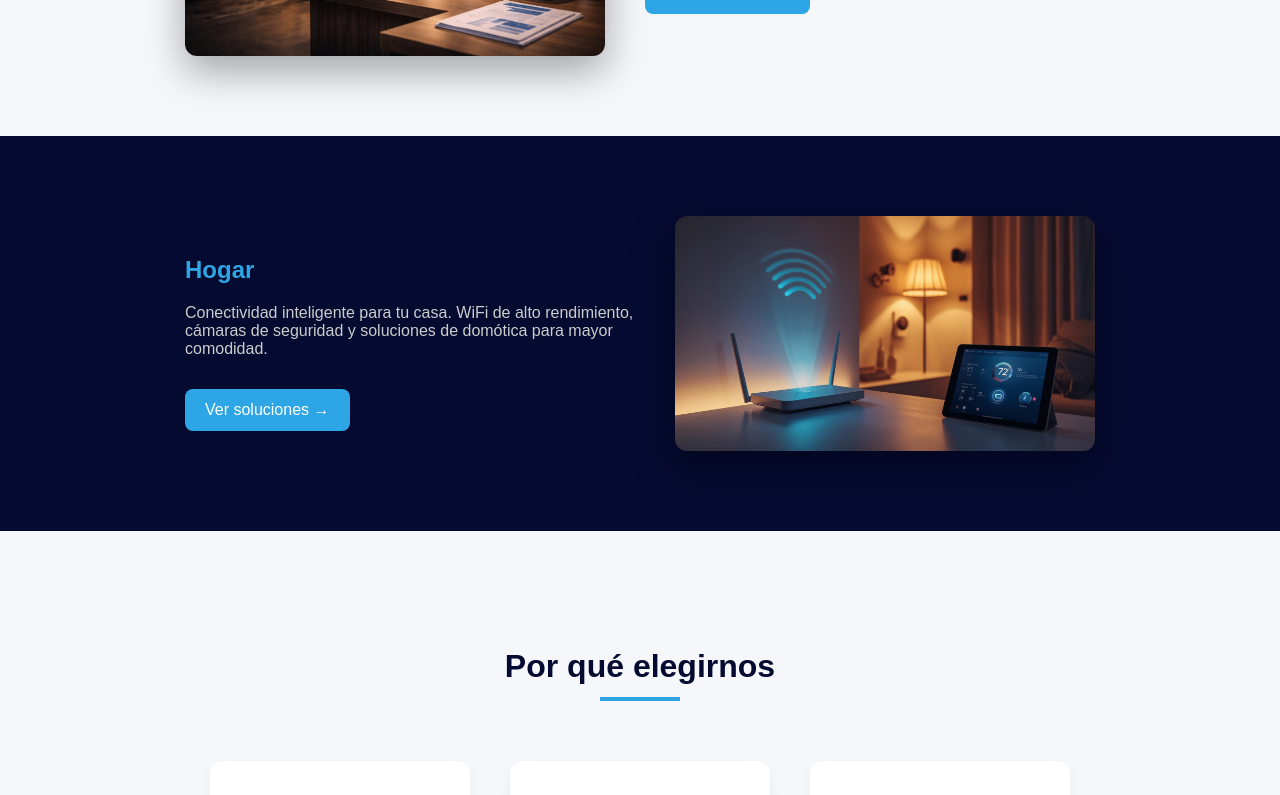
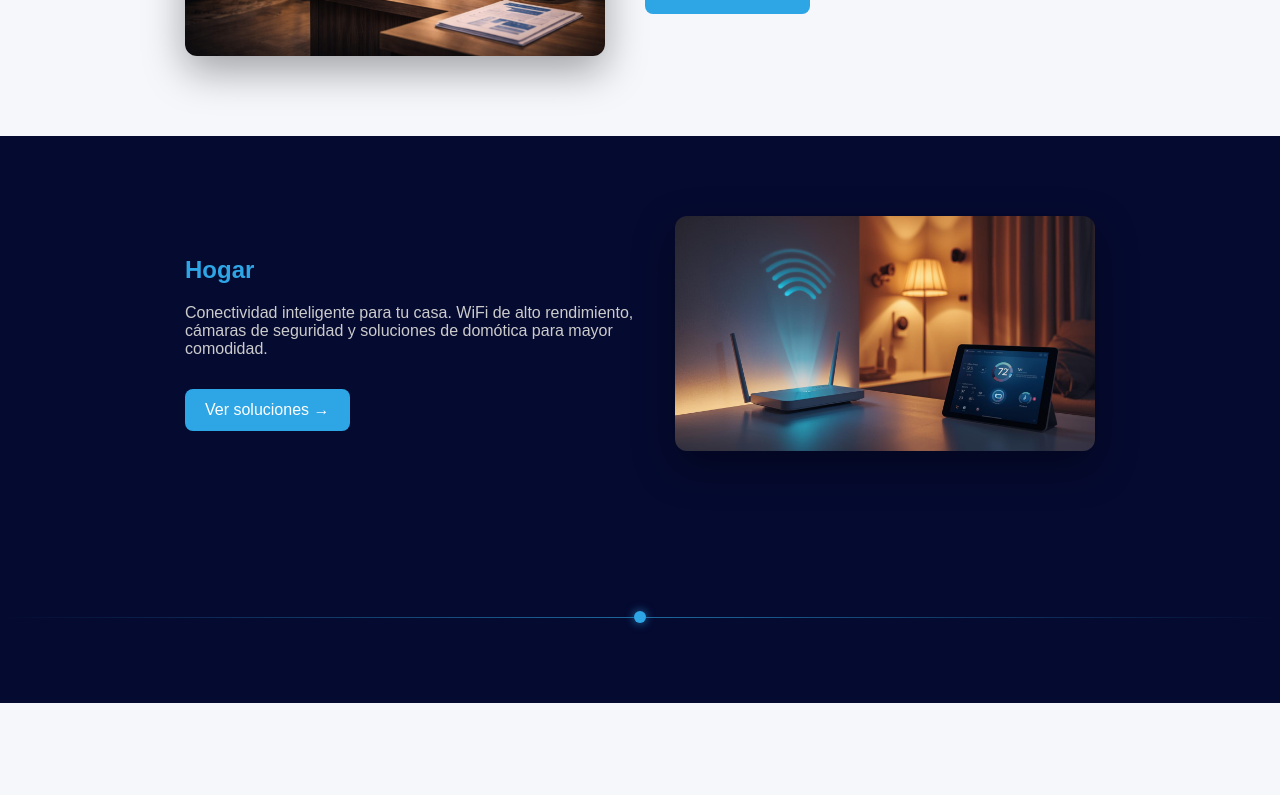
Before and after one commit to OcteFlow/octeflow-site, a Next.js app: page / in a window 1280 px wide. Shown: the part 2000-2795 px from the top of the page. Built offline with nearby package versions, Linux system fonts and the light colour scheme.

Commit message:
Update index.js

```diff
--- a/pages/index.js
+++ b/pages/index.js
@@ -392,6 +392,10 @@ style={{width:"420px"}}
 
 </div>
 
+<div className="section-divider">
+<span></span>
+</div>
+
 {/* POR QUE ELEGIRNOS */}
 <div style={{
   background:"#f5f7fb",
@@ -456,6 +460,10 @@ Diseñamos cobertura inalámbrica estable para oficinas, comercios y hogares.
 
 </div>
 
+<div className="section-divider">
+<span></span>
+</div>
+
 {/* SOLUCION EN 3 PASOS */}
 
 <div className="steps-section">
@@ -502,6 +510,10 @@ Probamos, optimizamos cobertura y dejamos todo funcionando.
 
 </div>
 
+</div>
+
+<div className="section-divider">
+<span></span>
 </div>
 
         {/* CONTACTO */}
```
